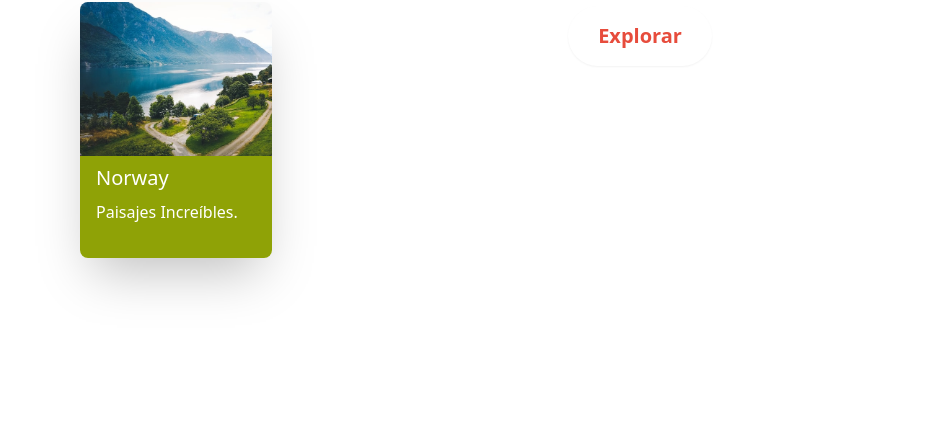
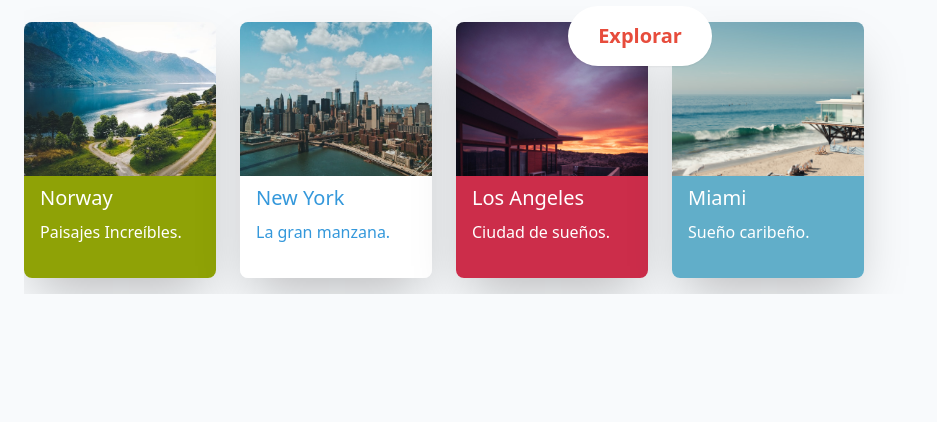
Before and after one commit to josmorava/Curso_Basico_Tailwind, a website: page platzi-travel/public/index.html in a window 1280 px wide. Shown: the part 378-800 px from the top of the page, without its empty margins (0-937 px from the left). Drawn offline with Linux system fonts and the light colour scheme.

Commit message:
creando sección de recomendados

```diff
--- a/platzi-travel/public/index.html
+++ b/platzi-travel/public/index.html
@@ -13,7 +13,7 @@
   <!--Title-->
   <title>Platzi travel</title>
 </head>
-<body>
+<body class="bg-slate-50">
   <!--nav-->
   <nav></nav>
   <div id="tab_bar"></div>
@@ -39,10 +39,14 @@
       </div>
     </div>
 
-    <div class="p-20" id="recomendadas">
-      <!--card-->
+    <div class="p-6" id="recomendados">
+
+      <p class="text-3xl font-semibold text-primary">Recomendados</p>
+
+      <!--card container-->
+      <div class="w-auto h-72 items-center mt-6 overflow-x-auto overscroll-x-contain flex space-x-6">
+
         <div class="card">
-        <!--car_img-->
           <div class="w-full h-3/5 bg-norway bg-cover rounded-t-lg"></div>
           <!--card_content-->
           <div class="w-full h-2/5 bg-secondary rounded-b-lg">
@@ -50,6 +54,37 @@
             <p class="text-white text-md px-4">Paisajes Increíbles.</p>
           </div>
         </div>
+
+        <div class="card">
+          <div class="w-full h-3/5 bg-new_york bg-cover rounded-t-lg"></div>
+          <!--card_content-->
+          <div class="w-full h-2/5 bg-white rounded-b-lg">
+            <p class="text-bold text-tertiary text-xl px-4 py-2">New York</p>
+            <p class="text-md px-4 text-tertiary">La gran manzana.</p>
+          </div>
+        </div>
+
+        <div class="card">
+          <div class="w-full h-3/5 bg-LA bg-cover rounded-t-lg"></div>
+          <!--card_content-->
+          <div class="w-full h-2/5 bg-primary rounded-b-lg">
+            <p class="text-bold text-white text-xl px-4 py-2">Los Angeles</p>
+            <p class="text-md px-4 text-white">Ciudad de sueños.</p>
+          </div>
+        </div>
+
+        <div class="card">
+          <div class="w-full h-3/5 bg-miami bg-cover rounded-t-lg"></div>
+          <!--card_content-->
+          <div class="w-full h-2/5 bg-tertiary rounded-b-lg">
+            <p class="text-bold text-white text-xl px-4 py-2">Miami</p>
+            <p class="text-md px-4 text-white">Sueño caribeño.</p>
+          </div>
+        </div>
+
+      </div>
+
+
     </div>
     <div id="rentas_destacadas"></div>
   </section>
--- a/platzi-travel/src/css/tailwind.css
+++ b/platzi-travel/src/css/tailwind.css
@@ -5,5 +5,5 @@
 /*creando clase reutilizable*/
 
 .card{
-  @apply w-48 h-64 shadow-2xl rounded-lg
+  @apply w-48 h-64 shadow-2xl rounded-lg flex-none
 }
```
Also changed, not shown: platzi-travel/public/css/tailwind.css. Lines whose indentation alone changed are shown as unchanged.
